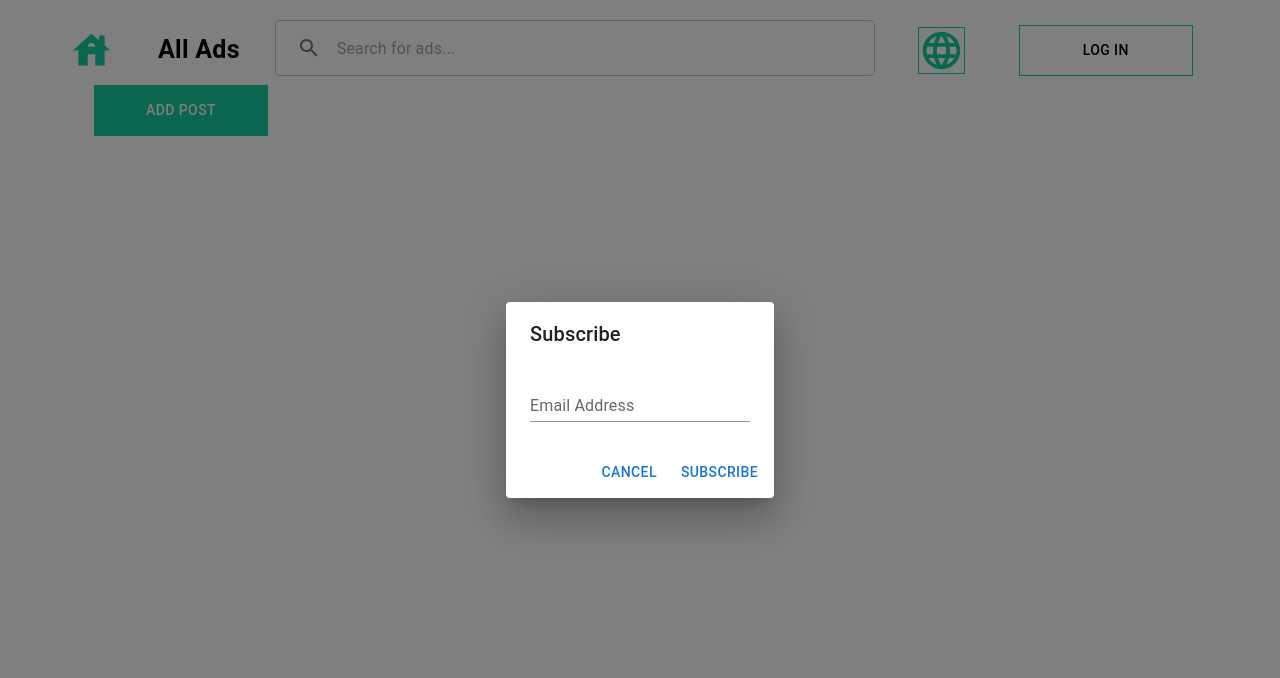
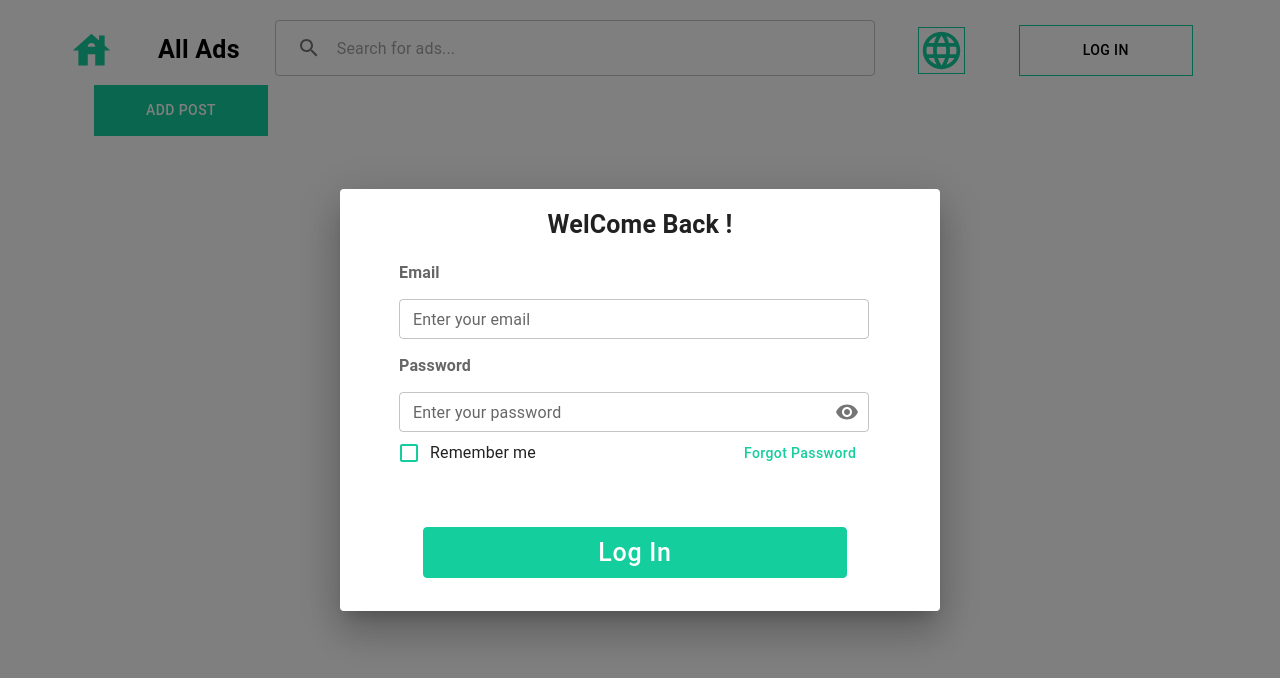
Before and after one commit to IsHaNinfo/RentHouseOnlinePlatform, a React (Create React App) app in the folder frontend/: page / in a window 1280 px wide. Both pictures are taken after a click on the button "LOG IN". Shown: the top 678 px of the page. Built offline with nearby package versions, Linux system fonts and the light colour scheme.

Commit message:
update route part

```diff
--- a/frontend/package.json
+++ b/frontend/package.json
@@ -14,6 +14,7 @@
     "@testing-library/user-event": "^13.5.0",
     "react": "^18.2.0",
     "react-dom": "^18.2.0",
+    "react-router-dom": "^6.14.1",
     "react-scripts": "5.0.1",
     "styled-components": "^5.3.11",
     "web-vitals": "^2.1.4"
--- a/frontend/src/App.js
+++ b/frontend/src/App.js
@@ -1,9 +1,15 @@
 import React from "react";
 import Home from "./Components/ListView/Home";
+import { BrowserRouter, Routes, Route } from "react-router-dom";
+
 function App() {
   return (
     <div className="App">
-      <Home />
+      <BrowserRouter>
+        <Routes>
+          <Route exact path="/" element={<Home />} />
+        </Routes>
+      </BrowserRouter>
     </div>
   );
 }
--- a/frontend/src/Components/ListView/Home.js
+++ b/frontend/src/Components/ListView/Home.js
@@ -51,7 +51,7 @@ const Home = () => {
               All Ads
             </Typography>
             <TextField
-              id="outlined-basic"
+              id="outlined-size-small"
               variant="outlined"
               value={inputValue}
               onChange={handleChange}
@@ -86,6 +86,7 @@ const Home = () => {
               </Button>
             </Grid>
             <Grid
+              onClick={handleLoginClick}
               sx={{
                 color: "green",
                 fontSize: "45px",
@@ -98,9 +99,7 @@ const Home = () => {
                 mr: "35px", // Added border style
               }}
             >
-              <Button sx={{ color: "black" }} onClick={handleLoginClick}>
-                Log in
-              </Button>
+              <Button sx={{ color: "black" }}>Log in</Button>
             </Grid>
             <Grid
               sx={{
--- a/frontend/src/Components/Userpages/Login.js
+++ b/frontend/src/Components/Userpages/Login.js
@@ -1,4 +1,4 @@
-import * as React from "react";
+import React, { useState } from "react";
 import Button from "@mui/material/Button";
 import TextField from "@mui/material/TextField";
 import Dialog from "@mui/material/Dialog";
@@ -6,27 +6,148 @@ import DialogActions from "@mui/material/DialogActions";
 import DialogContent from "@mui/material/DialogContent";
 import DialogContentText from "@mui/material/DialogContentText";
 import DialogTitle from "@mui/material/DialogTitle";
+import Box from "@mui/material/Box";
+import FormLabel from "@mui/material/FormLabel";
+import FormControlLabel from "@mui/material/FormControlLabel";
+import Checkbox from "@mui/material/Checkbox";
+import InputAdornment from "@mui/material/InputAdornment";
+import IconButton from "@mui/material/IconButton";
+import Visibility from "@mui/icons-material/Visibility";
+import VisibilityOff from "@mui/icons-material/VisibilityOff";
+import { NavLink } from "react-router-dom";
 
 function Login(props) {
+  const [showPassword, setShowPassword] = useState(false);
+  const handleTogglePassword = () => {
+    setShowPassword((prevShowPassword) => !prevShowPassword);
+  };
   return (
     <div>
-      <Dialog open={props.handleOpen} onClose={props.handleClose}>
-        <DialogTitle>Subscribe</DialogTitle>
-        <DialogContent>
-          <TextField
-            autoFocus
-            margin="dense"
-            id="name"
-            label="Email Address"
-            type="email"
-            fullWidth
-            variant="standard"
-          />
+      <Dialog
+        open={props.handleOpen}
+        onClose={props.handleClose}
+        sx={{
+          "& .MuiDialog-paper": {
+            width: "716px", // Set the desired width
+            maxHeight: "550px", // Set the desired max height
+          },
+        }}
+      >
+        <DialogTitle
+          textAlign="center"
+          sx={{ fontSize: "25px", fontWeight: "bold" }}
+        >
+          WelCome Back !
+        </DialogTitle>
+        <DialogContent sx={{ ml: "35px" }}>
+          <Box component="form" noValidate autoComplete="off">
+            {" "}
+            <FormLabel sx={{ fontWeight: "bold" }}>Email</FormLabel>
+            <div>
+              <TextField
+                label="Enter your email"
+                id="outlined-size-small"
+                size="small"
+                type="email"
+                sx={{
+                  width: "470px",
+                  mt: "15px",
+                  mb: "15px",
+                }}
+              />
+            </div>
+            <FormLabel sx={{ fontWeight: "bold" }}>Password</FormLabel>
+            <div>
+              <TextField
+                label="Enter your password"
+                id="outlined-size-small"
+                size="small"
+                type={showPassword ? "text" : "password"}
+                sx={{
+                  width: "470px",
+                  mt: "15px", // Set the desired width
+                }}
+                InputProps={{
+                  endAdornment: (
+                    <InputAdornment position="end">
+                      <IconButton onClick={handleTogglePassword} edge="end">
+                        {showPassword ? <VisibilityOff /> : <Visibility />}
+                      </IconButton>
+                    </InputAdornment>
+                  ),
+                }}
+              />
+            </div>
+          </Box>
+          <div sx={{ display: "flex", alignItems: "center" }}>
+            <FormControlLabel
+              control={<Checkbox sx={{ color: "#14CE9E" }} />}
+              label="Remember me"
+              sx={{ marginRight: "10px" }}
+            />
+
+            <NavLink
+              to="/passwordChange"
+              sx={{ textDecoration: "none", marginLeft: "auto" }}
+            >
+              <Button
+                sx={{
+                  textTransform: "capitalize",
+                  marginLeft: "190px",
+                  color: "#14CE9E",
+                }}
+              >
+                Forgot password
+              </Button>
+            </NavLink>
+          </div>
         </DialogContent>
         <DialogActions>
-          <Button onClick={props.handleClose}>Cancel</Button>
-          <Button onClick={props.handleClose}>Subscribe</Button>
+          {" "}
+          <Button
+            sx={{
+              color: "white",
+              backgroundColor: "#14CE9E",
+              fontSize: "25px",
+              border: "1px solid #14CE9E",
+              width: "424px",
+              height: "51px",
+              display: "flex",
+              alignItems: "center", // Center align the text vertically
+              justifyContent: "center",
+              mr: "85px", // Added border style
+              textTransform: "capitalize",
+              mt: "25px",
+              mb: "25px", // Set text to lowercase
+            }}
+          >
+            Log in
+          </Button>
         </DialogActions>
+        {/* <div
+          sx={{
+            display: "flex",
+            alignItems: "center",
+            justifyContent: "center",
+            mt: "20px",
+            mr: "30px", // Add margin top for spacing
+          }}
+        >
+          <Typography>Don't have an Account</Typography>
+          <NavLink
+            to="/passwordChange"
+            sx={{ textDecoration: "none", marginLeft: "10px" }}
+          >
+            <Button
+              sx={{
+                textTransform: "none", // Set text transform to none
+                color: "#14CE9E",
+              }}
+            >
+              Sign Up
+            </Button>
+          </NavLink>
+        </div> */}
       </Dialog>
     </div>
   );
```
Also changed, not shown: 1 other file (tests, documents, lock files or other folders).
